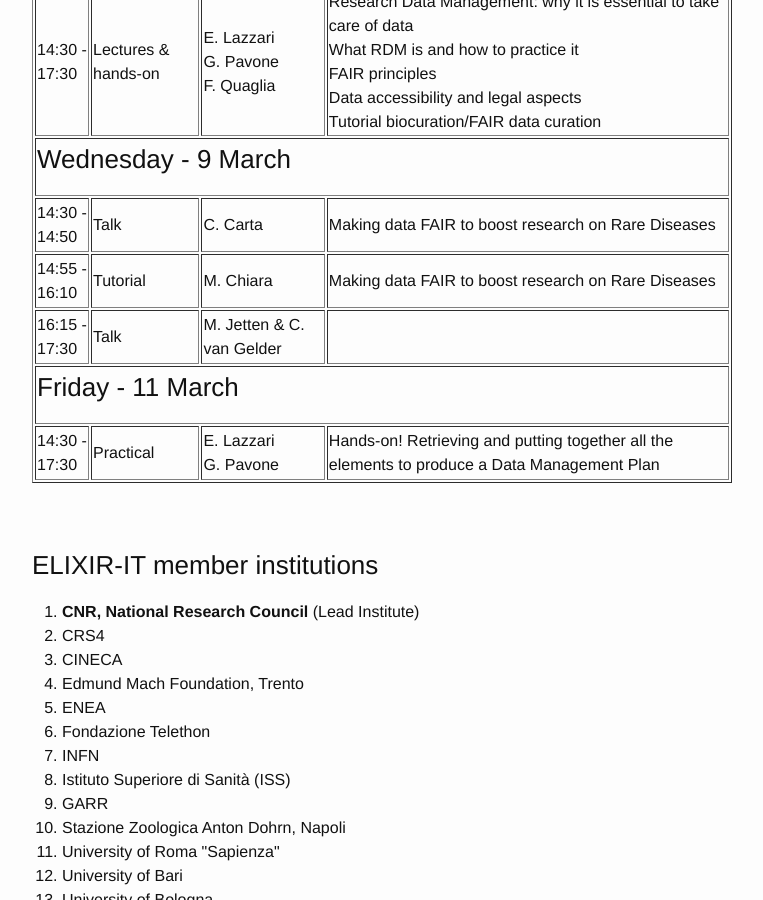
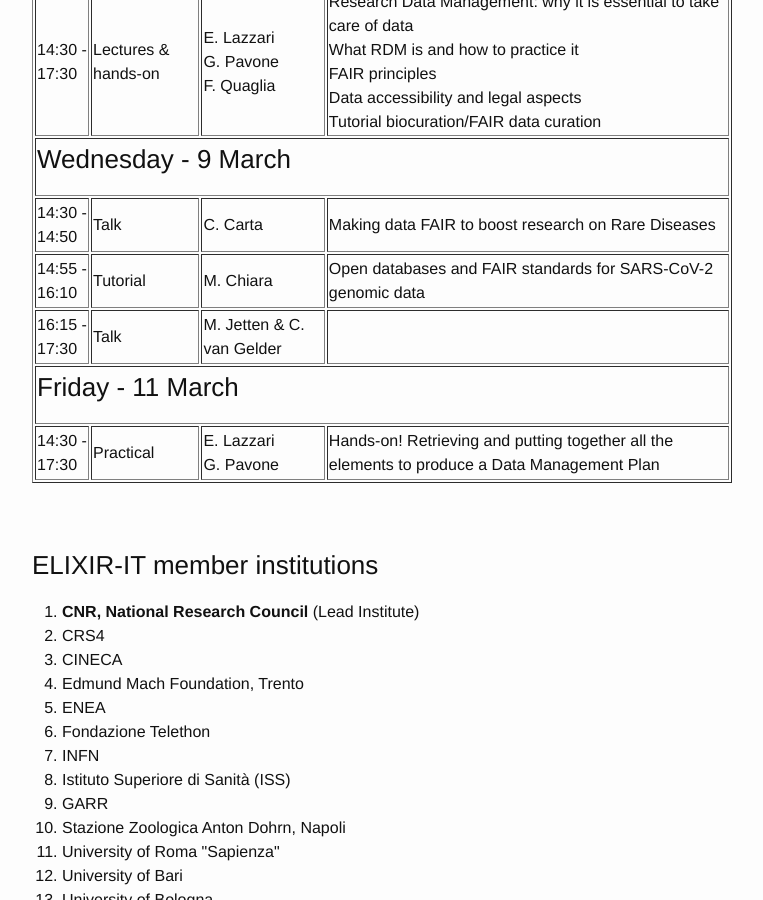
Before and after one commit to ELIXIR-IIB-training/website, a Jekyll site: the page built from _posts/2022-02-16-FAIR_Data_Stewardship-online.md, in a window 1280 px wide and 900 px high, scrolled down 2908 px. Shown: the whole window, without its empty margins (238-1001 px from the left). Built offline with Jekyll 4.4.1, drawn with Linux system fonts in a browser that asks for light colours.

Commit message:
Correct M. Chiara talk title

```diff
--- a/_posts/2022-02-16-FAIR_Data_Stewardship-online.md
+++ b/_posts/2022-02-16-FAIR_Data_Stewardship-online.md
@@ -157,7 +157,7 @@ Tutorial biocuration/FAIR data curation <br>
    <td height="50">14:55 - 16:10</td>
    <td height="50">Tutorial</td>
    <td height="50">M. Chiara</td>
-   <td height="50">Making data FAIR to boost research on Rare Diseases</td>
+   <td height="50">Open databases and FAIR standards for SARS-CoV-2 genomic data</td>
 </tr>
 <tr>
    <td height="50">16:15 - 17:30</td>
```
